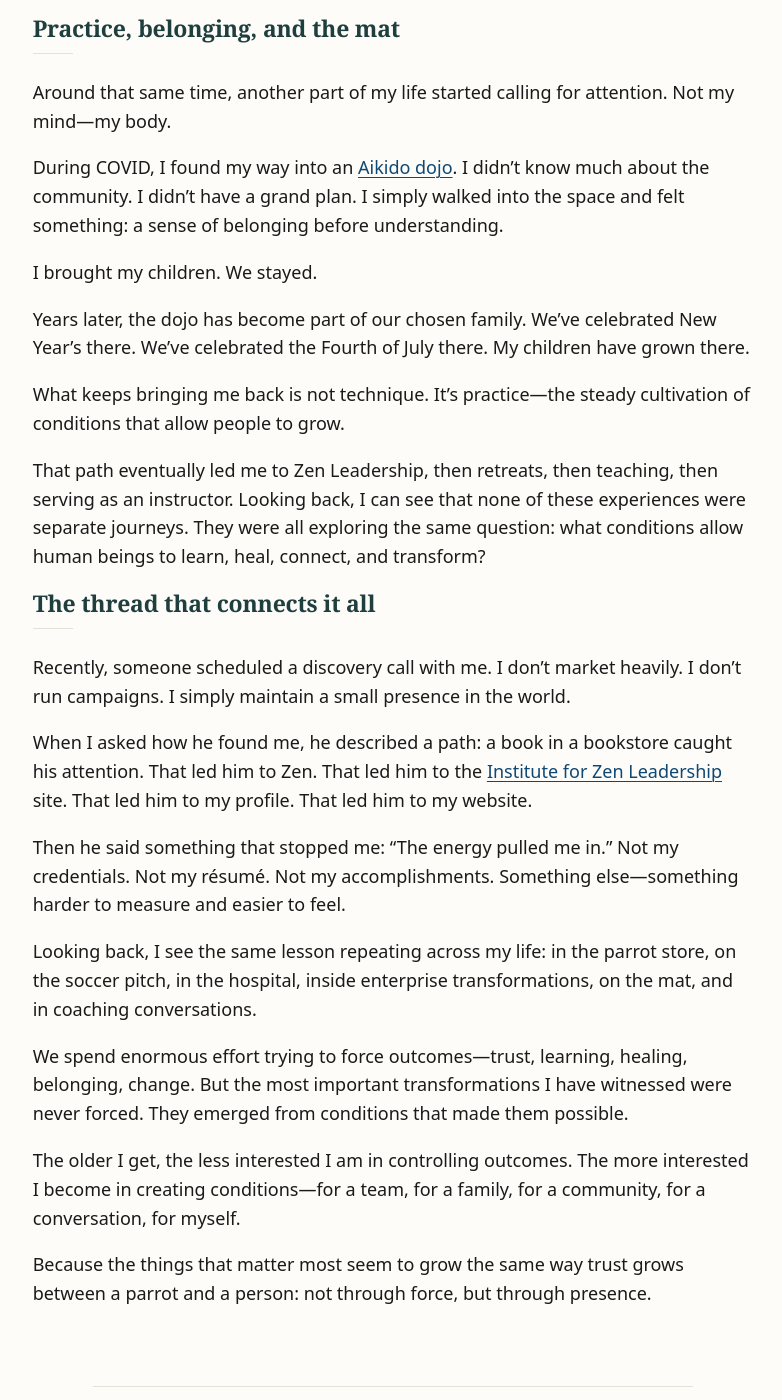
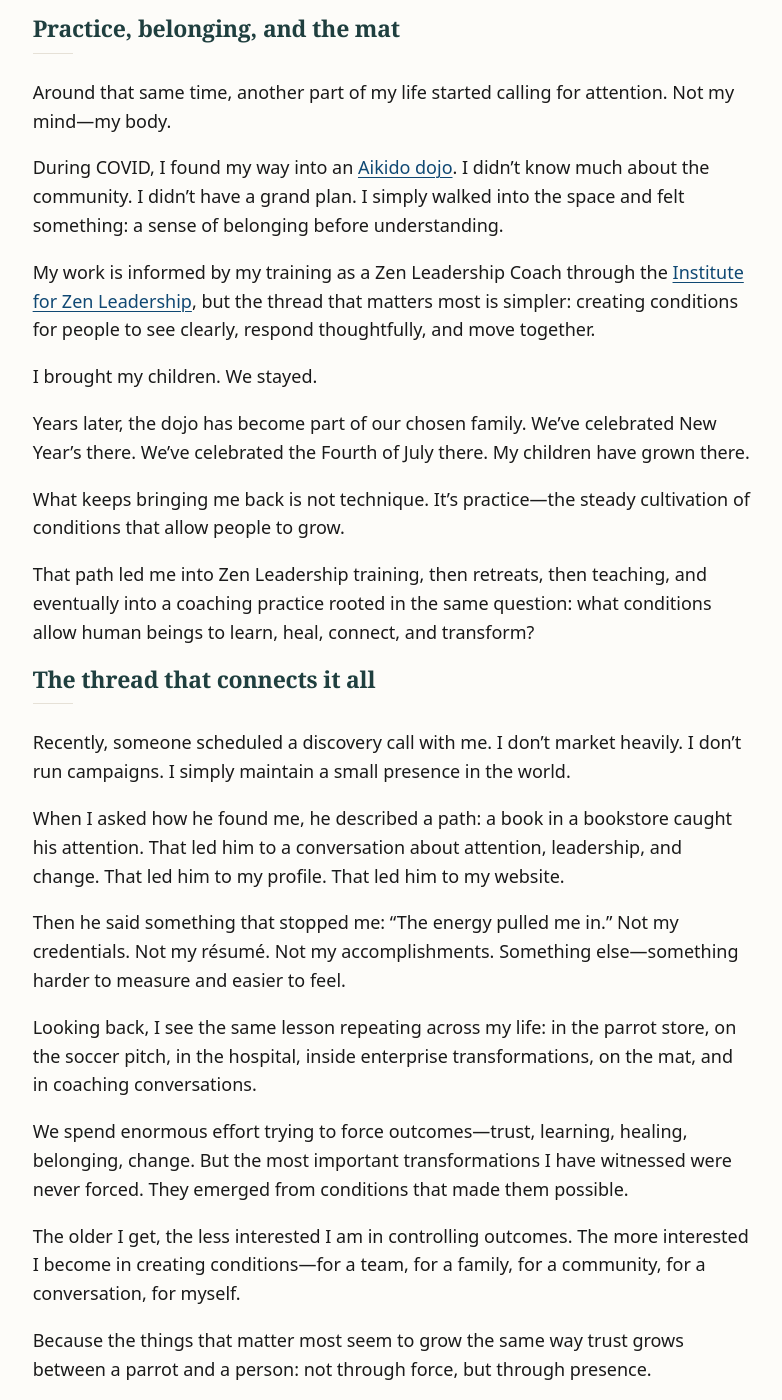
Before and after one commit to basil-family-lab/zen, a Jekyll site: the page built from origin.md, in a window 1280 px wide and 1400 px high, scrolled down 2757 px. Shown: the whole window, without its empty margins (247-1029 px from the left). Built offline with Jekyll 4.4.1, drawn with Linux system fonts in a browser that asks for light colours.

Commit message:
refactor: enhance narrative clarity and flow in origin story section

```diff
--- a/origin.md
+++ b/origin.md
@@ -68,19 +68,21 @@ Around that same time, another part of my life started calling for attention. No
 
 During COVID, I found my way into an [Aikido dojo](https://japaneseculturecenter.com). I didn’t know much about the community. I didn’t have a grand plan. I simply walked into the space and felt something: a sense of belonging before understanding.
 
+My work is informed by my training as a Zen Leadership Coach through the [Institute for Zen Leadership](https://zenleader.global), but the thread that matters most is simpler: creating conditions for people to see clearly, respond thoughtfully, and move together.
+
 I brought my children. We stayed.
 
 Years later, the dojo has become part of our chosen family. We’ve celebrated New Year’s there. We’ve celebrated the Fourth of July there. My children have grown there.
 
 What keeps bringing me back is not technique. It’s practice—the steady cultivation of conditions that allow people to grow.
 
-That path eventually led me to Zen Leadership, then retreats, then teaching, then serving as an instructor. Looking back, I can see that none of these experiences were separate journeys. They were all exploring the same question: what conditions allow human beings to learn, heal, connect, and transform?
+That path led me into Zen Leadership training, then retreats, then teaching, and eventually into a coaching practice rooted in the same question: what conditions allow human beings to learn, heal, connect, and transform?
 
 ## The thread that connects it all
 
 Recently, someone scheduled a discovery call with me. I don’t market heavily. I don’t run campaigns. I simply maintain a small presence in the world.
 
-When I asked how he found me, he described a path: a book in a bookstore caught his attention. That led him to Zen. That led him to the [Institute for Zen Leadership](https://zenleader.global) site. That led him to my profile. That led him to my website.
+When I asked how he found me, he described a path: a book in a bookstore caught his attention. That led him to a conversation about attention, leadership, and change. That led him to my profile. That led him to my website.
 
 Then he said something that stopped me: “The energy pulled me in.” Not my credentials. Not my résumé. Not my accomplishments. Something else—something harder to measure and easier to feel.
 
```
